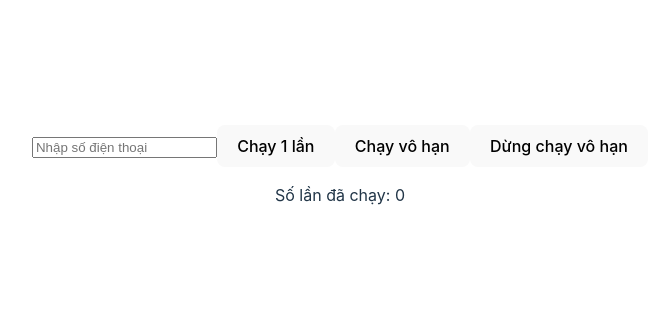
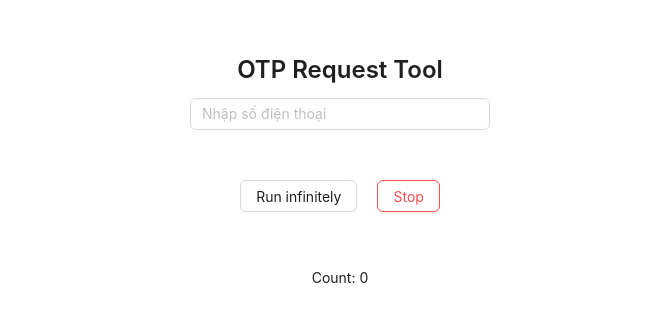
Before and after one commit to HuuDungg/sms, a React (Vite) app: page / in a window 1280 px wide. Shown: the part 226-548 px from the top of the page, without its empty margins (300-958 px from the left). Built offline with nearby package versions, Linux system fonts and the light colour scheme.

Commit message:
update ui

```diff
--- a/package.json
+++ b/package.json
@@ -10,6 +10,7 @@
     "preview": "vite preview"
   },
   "dependencies": {
+    "antd": "^5.20.2",
     "axios": "^1.7.4",
     "react": "^18.3.1",
     "react-dom": "^18.3.1"
--- a/src/App.jsx
+++ b/src/App.jsx
@@ -1,11 +1,15 @@
 import { useState, useRef } from 'react';
 import axios from 'axios';
+import { Input, Button, message, Space, Typography, Form, Row, Col } from 'antd';
 import './App.css';
+
+const { Title } = Typography;
 
 function App() {
   const [sdt, setSdt] = useState('');
   const [count, setCount] = useState(0);
   const intervalRef = useRef(null);
+  const [isLoading, setIsLoading] = useState(false)
 
   const sendOtpRequest = async (sdt) => {
     const requests = [
@@ -62,11 +66,10 @@ function App() {
     });
   };
 
-  const handleRunOnce = () => {
-    sendOtpRequest(sdt);
-  };
-
   const handleRunInfinite = () => {
+    message.success('Running');
+    setIsLoading(true)
+    setCount(0);
     intervalRef.current = setInterval(() => {
       sendOtpRequest(sdt);
       setCount(prevCount => prevCount + 1);
@@ -74,21 +77,40 @@ function App() {
   };
 
   const handleStopInfinite = () => {
+    message.success('Stopped successfully');
+    setIsLoading(false)
     clearInterval(intervalRef.current);
   };
 
   return (
-    <div>
-      <input
-        type="text"
-        value={sdt}
-        onChange={(e) => setSdt(e.target.value)}
-        placeholder="Nhập số điện thoại"
-      />
-      <button onClick={handleRunOnce}>Chạy 1 lần</button>
-      <button onClick={handleRunInfinite}>Chạy vô hạn</button>
-      <button onClick={handleStopInfinite}>Dừng chạy vô hạn</button>
-      <p>Số lần đã chạy: {count}</p>
+    <div style={{ padding: 20 }}>
+      <Title level={3}>OTP Request Tool</Title>
+      <Form direction="vertical">
+        <Row gutter={[16, 16]}>
+          <Col span={24}>
+            <Form.Item>
+              <Input
+                type="text"
+                value={sdt}
+                onChange={(e) => setSdt(e.target.value)}
+                placeholder="Nhập số điện thoại"
+                style={{ width: 300 }}
+              />
+            </Form.Item>
+          </Col>
+          <Col span={24}>
+            <Form.Item>
+              <Button loading={isLoading} style={{ margin: '10px' }} type="default" onClick={handleRunInfinite}>Run infinitely</Button>
+              <Button style={{ margin: '10px' }} danger={true} onClick={handleStopInfinite}>Stop</Button>
+            </Form.Item>
+          </Col>
+          <Col span={24}>
+            <Form.Item>
+              <Typography.Text>Count: {count}</Typography.Text>
+            </Form.Item>
+          </Col>
+        </Row>
+      </Form>
     </div>
   );
 }
```
Also changed, not shown: 1 other file (tests, documents, lock files or other folders).
